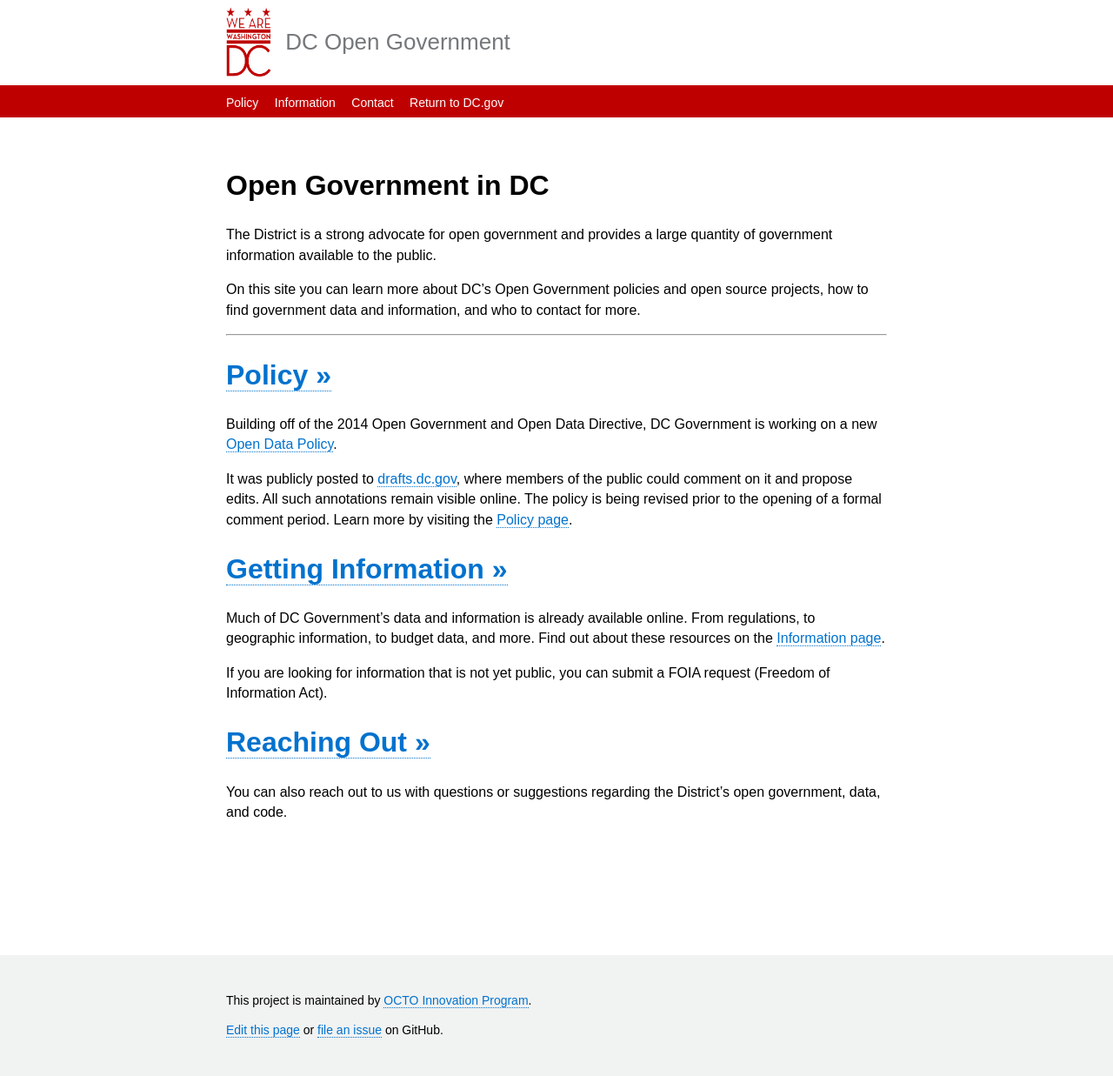
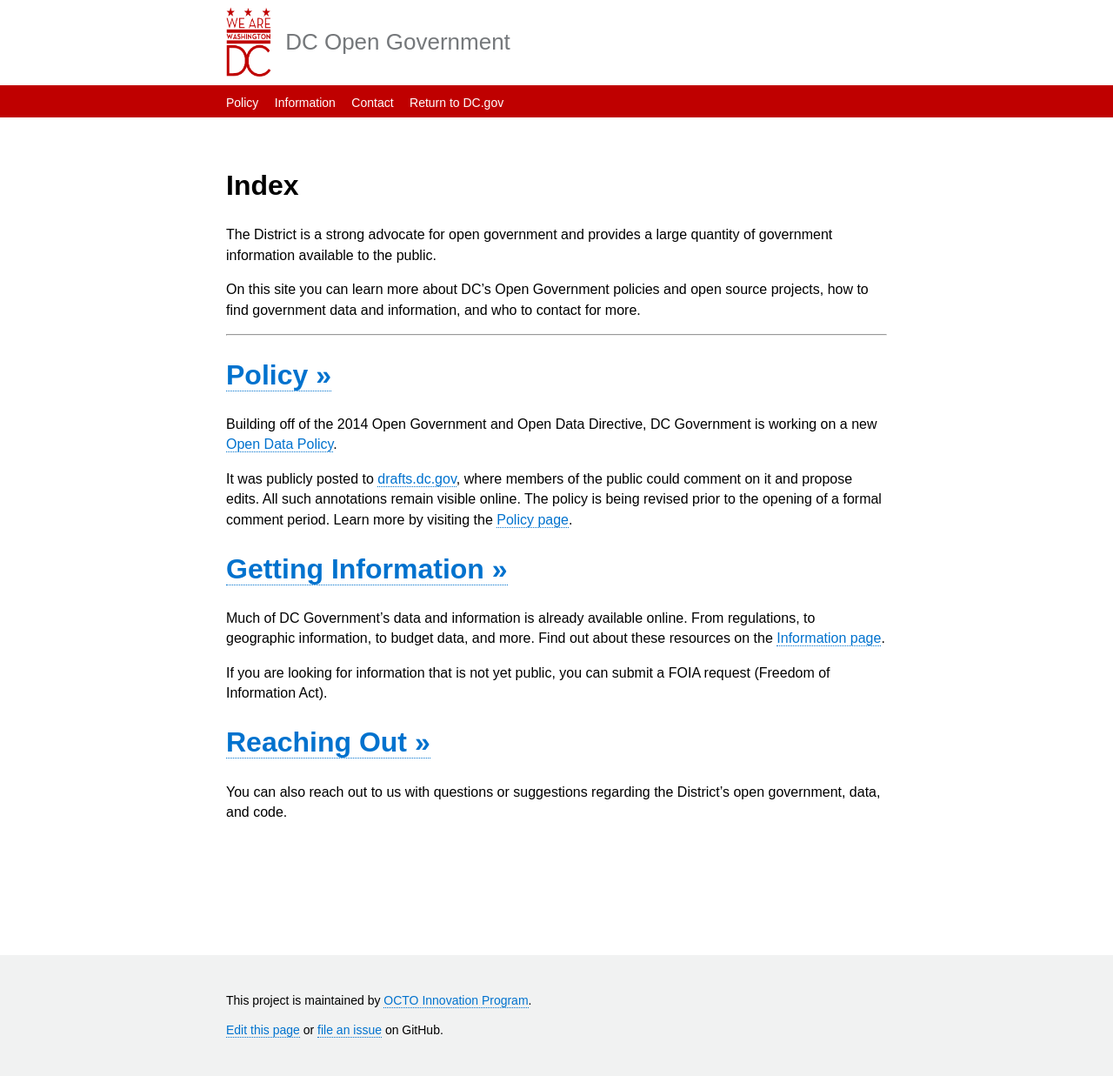
Before and after one commit to DCgov/dcgov.github.io, a Jekyll site: the page built from _pages/index.md, in a window 1280 px wide. Shown: the whole page at 87% size. Built offline with Jekyll 4.4.1, drawn with Linux system fonts in a browser that asks for light colours; nearby versions of some CDN libraries.

Commit message:
Remove dupe title

```diff
--- a/_pages/index.md
+++ b/_pages/index.md
@@ -1,7 +1,6 @@
 ---
 layout: page
 permalink: /
-title: Open Government in DC
 ---
 
 The District is a strong advocate for open government and provides a large quantity of government information available to the public.
```
